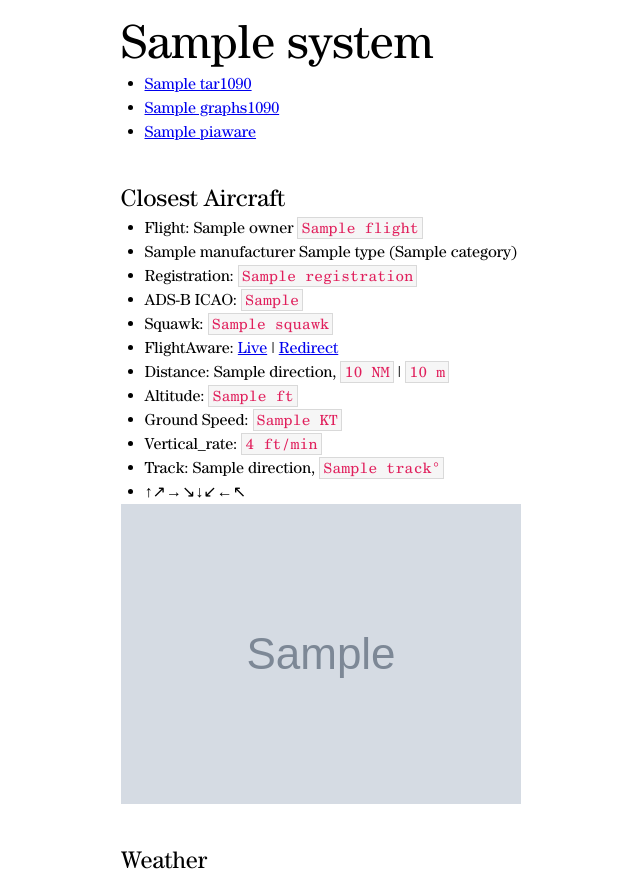
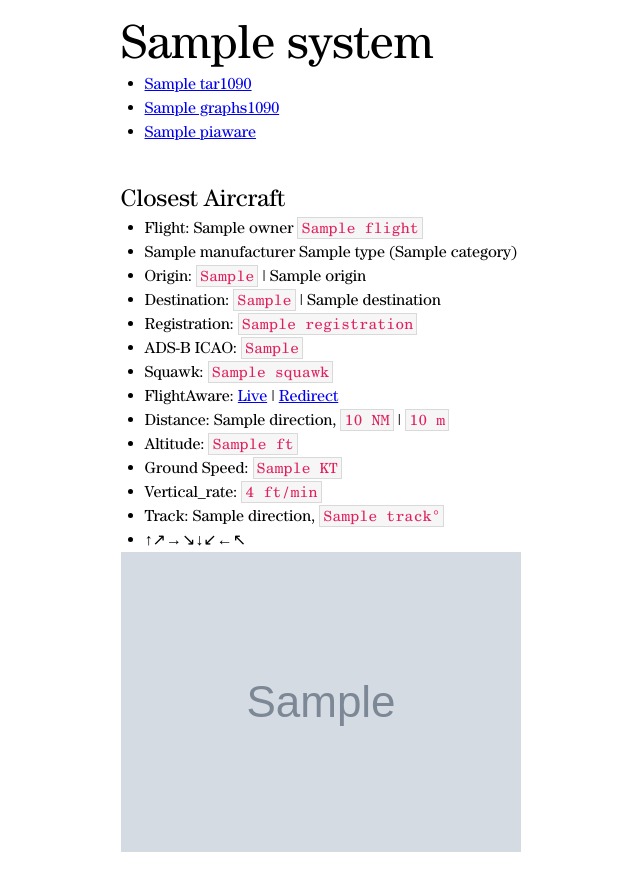
Before and after one commit to herereadthis/ffring, a Flask app: template templates/index.html in a window 1280 px wide. Shown: the top 873 px of the page, without its empty margins (47-687 px from the left). Run offline with Flask 2, Linux system fonts and the light colour scheme; the template is opened without the code that fills it: most values are stand-ins (such as "Sample title", 1, 10 or a date in 2020); grey boxes marked "Sample" are stand-in pictures.

Commit message:
origin/destination

```diff
--- a/app.py
+++ b/app.py
@@ -92,7 +92,8 @@ def get_index():
     if (not session_icao or session_icao != icao_24):
         print('Storing new aircraft into session...\n')
         aircraft.retrieve_external_aircraft_options()
-        aircraft.get_flightaware_ident()
+        flightaware = aircraft.set_flightaware_ident()
+        print(flightaware)
     else:
         print('Session shall continue with current aircraft...\n')
         aircraft.map_static_aircraft_options(session.get('nearest_aircraft'))
@@ -145,7 +146,8 @@ def get_all_closes_aircraft():
     if (not session_icao or session_icao != icao_24):
         print('Storing new aircraft into session...\n')
         aircraft.retrieve_external_aircraft_options()
-        aircraft.get_flightaware_ident()
+        flightaware = aircraft.set_flightaware_ident()
+        print(flightaware)
     else:
         print('Session shall continue with current aircraft...\n')
         aircraft.map_static_aircraft_options(session.get('nearest_aircraft'))
--- a/requirements.txt
+++ b/requirements.txt
@@ -1,4 +1,4 @@
 flask==2.2.3
 requests==2.28.2
-adsb_tools==0.1.41
+adsb_tools==0.1.42
 toml==0.10.2
--- a/templates/index.html
+++ b/templates/index.html
@@ -25,6 +25,24 @@
             <li class="list_item">{{ identity['manufacturer'] }} {{ identity['type'] }}
                 ({{ nearest_aircraft['category'] }})
             </li>
+        {% endwith %}
+        {% with flightaware = nearest_aircraft['flightaware'] %}
+            {% if flightaware is defined and flightaware|length  %}
+                {% if flightaware['origin'] is defined and flightaware['origin']|length  %}
+                   <li class="list_item">Origin:
+                        <span class="code_text">{{ flightaware['origin']['code_iata'] }}</span> |
+                        {{ flightaware['origin']['name'] }}
+                    </li>
+                {% endif %}
+                {% if flightaware['destination'] is defined and flightaware['destination']|length  %}
+                   <li class="list_item">Destination:
+                        <span class="code_text">{{ flightaware['destination']['code_iata'] }}</span> |
+                        {{ flightaware['destination']['name'] }}
+                    </li>
+                {% endif %}
+            {% endif %}
+        {% endwith %}
+        {% with identity = nearest_aircraft['identity'] %}
             <li class="list_item">Registration: <span class="code_text">{{ identity['registration'] }}</span></li>
         {% endwith %}
         <li class="list_item">ADS-B ICAO: <span class="code_text">{{ nearest_aircraft['icao_24'] }}</span></li>
```
